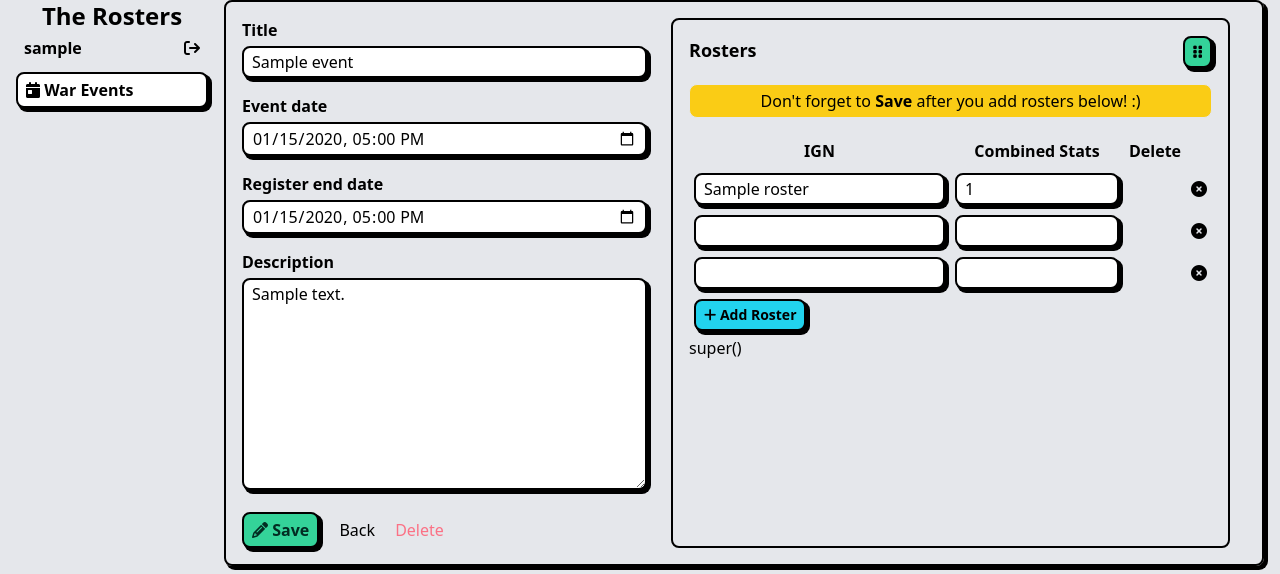
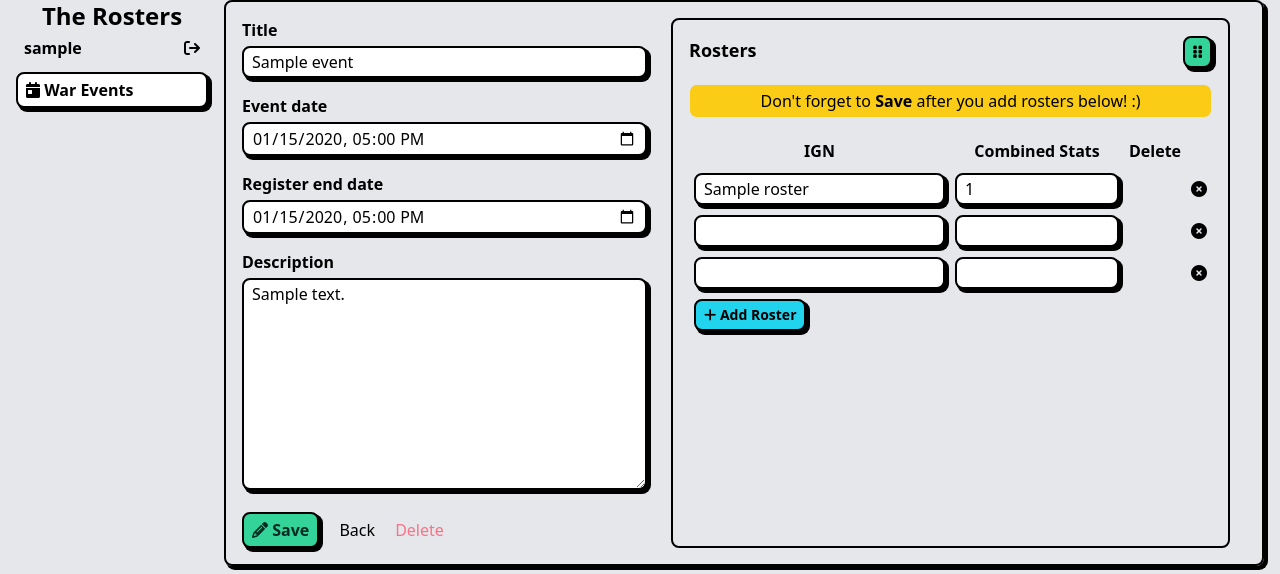
Before and after one commit to eriwiana/pimd-rosters, a Django app: page /events/00000000-0000-0000-0000-000000000001/ in a window 1280 px wide. Shown: the part 16-590 px from the top of the page. Run offline with Django 4.2, Linux system fonts and the light colour scheme; a user stored in the database is signed in; tables that the repository leaves empty hold one stand-in row (values such as "Sample post"); some libraries are stand-ins or nearby versions.

Commit message:
Removed unnecessary super

```diff
--- a/rosters/templates/partials/roster_formset.html
+++ b/rosters/templates/partials/roster_formset.html
@@ -46,8 +46,6 @@
 </table>
 
 {% block script %}
-super()
-
 <script src="//ajax.googleapis.com/ajax/libs/jquery/2.1.3/jquery.min.js"></script>
 <script>
   ; (function ($) {
--- a/rosters/templates/partials/roster_sortable.html
+++ b/rosters/templates/partials/roster_sortable.html
@@ -20,8 +20,6 @@
 {% endblock %}
 
 {% block script %}
-super()
-
 <script src="https://cdn.jsdelivr.net/npm/@shopify/draggable/build/umd/index.min.js"></script>
 <script>
   const sortable = new Draggable.Sortable(document.querySelectorAll('ul.StackedList'), {
```
